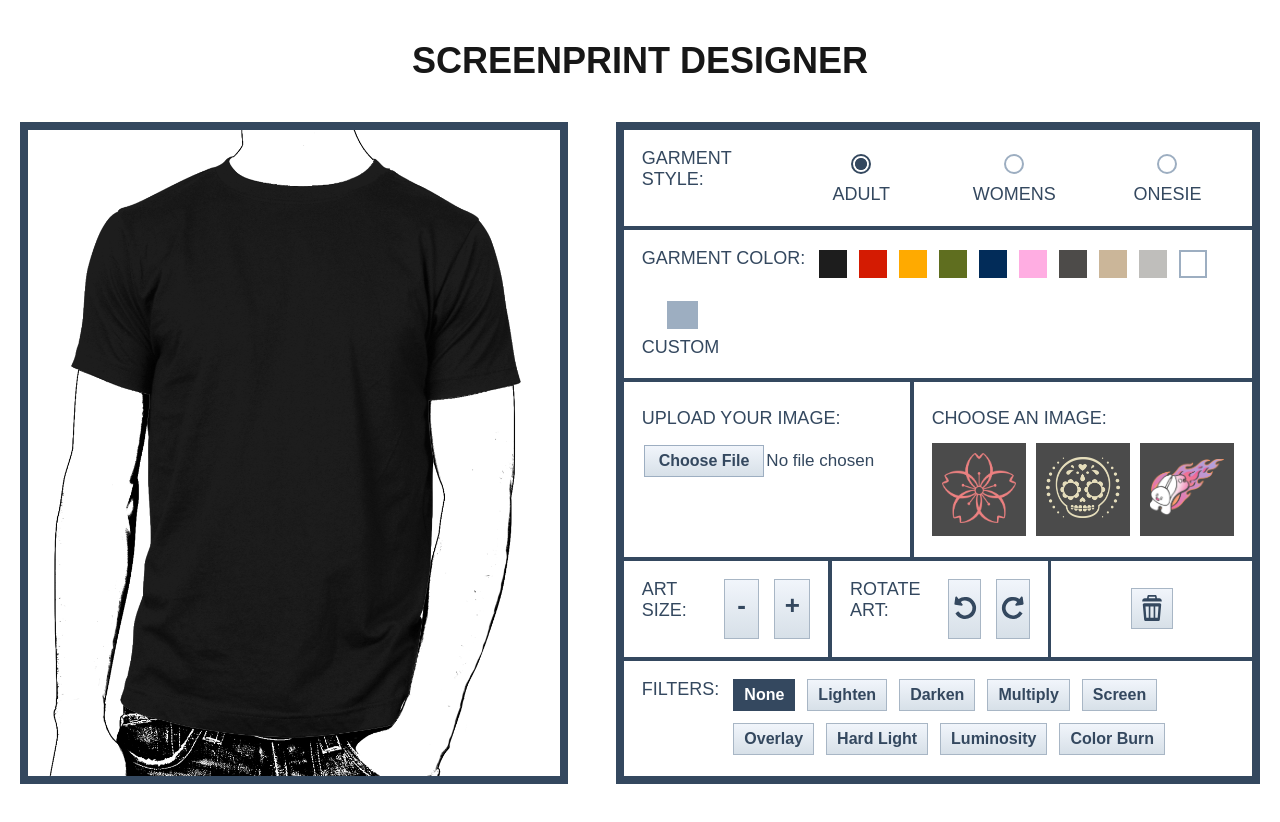
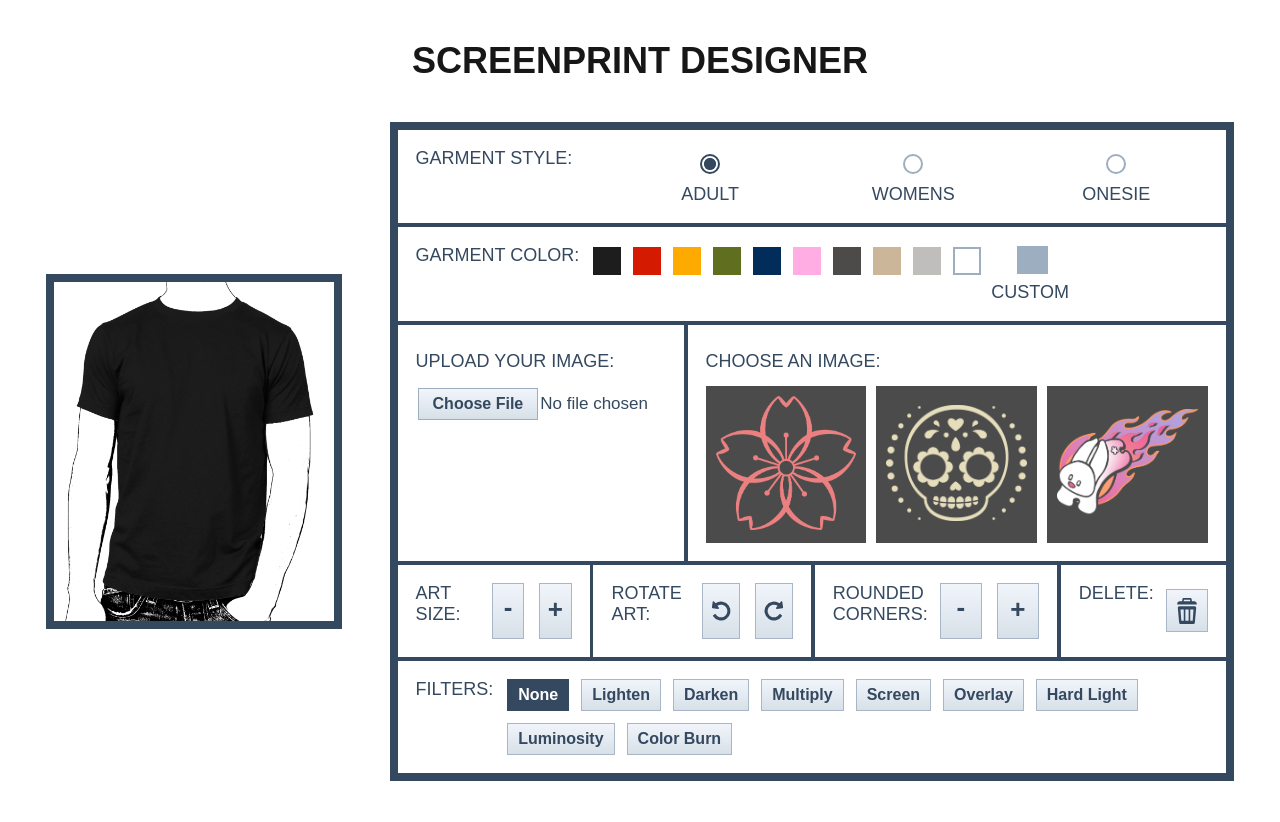
Before and after one commit to oxleberry/screenprint-designer, a Next.js app: page / in a window 1280 px wide. Shown: the top 822 px of the page. Built offline with nearby package versions, Linux system fonts and the light colour scheme.

Commit message:
feat(screenprint designer): add rounded corners option ui

```diff
--- a/src/app/page.js
+++ b/src/app/page.js
@@ -340,6 +340,10 @@ export default function ScreenprintDesigner() {
 		}
 	}
 
+	function roundedCornersClickHandler(event) {
+		console.log("Rounded Corners")
+	}
+
 	function deleteClickHandler(event) {
 		// skip if designs are empty
 		if (designRefs.current[0] === null) return;
@@ -568,7 +572,7 @@ export default function ScreenprintDesigner() {
 						</div>
 					</div>
 
-					<div className="option-section sub-section-container option-size-rotate-delete">
+					<div className="option-section sub-section-container art-manipulation-section">
 						{/* Option - Size */}
 						<div className="sub-divider">
 							<div className="option-sub-section option-size">
@@ -578,13 +582,13 @@ export default function ScreenprintDesigner() {
 									className="option-button"
 									onClick={sizeClickHandler}
 									aria-label="decrease art size"
-								>-</button>
+								><span className="minus-icon">-</span></button>
 								<button
 									id="plus"
 									className="option-button"
 									onClick={sizeClickHandler}
 									aria-label="increase art size"
-								>+</button>
+								><span className="plus-icon">+</span></button>
 							</div>
 						</div>
 						{/* Option - Rotate */}
@@ -609,6 +613,26 @@ export default function ScreenprintDesigner() {
 										<path d="M 197,190 C 206,199 198,217 185,217 L 69,217 C 59,217 52,210 52,200 L 52,84 C 52,70 70.5,63.5 79,72 L 113.5,106.5 A 198,198 0 1 1 98,377 C 95,374 95,368.5 98,365.5 L133.5,330 C136.5,327 142.5,327 145.5,330 A 132,132 0 1 0 160.5,153.5 Z"></path>
 									</svg>
 								</button>
+							</div>
+						</div>
+						{/* Option - Rounded Corners */}
+						<div className="sub-divider">
+							<div className="option-sub-section option-border-radius">
+								<label className="option-label">Rounded Corners:</label>
+								<div className="row">
+									<button
+										id="decrease"
+										className="option-button"
+										onClick={roundedCornersClickHandler}
+										aria-label="decrease rounded corners"
+									><span className="minus-icon">-</span></button>
+									<button
+										id="increase"
+										className="option-button"
+										onClick={roundedCornersClickHandler}
+										aria-label="increase rounded corners"
+									><span className="plus-icon">+</span></button>
+								</div>
 							</div>
 						</div>
 						{/* Option - Delete */}
--- a/src/styles/_screenprint-designer.scss
+++ b/src/styles/_screenprint-designer.scss
@@ -126,7 +126,7 @@
 
 		.row {
 			display: flex;
-			padding-bottom: 10px;
+			justify-content: center;
 		}
 
 		.option-label {
@@ -319,12 +319,12 @@
 			}
 		}
 
-		// ============================
-		// Art Size, Rotate & Delete
-		// ============================
-		.option-size-rotate-delete {
+		// =============================================
+		// Art Size, Rotate, Border Radius, & Delete
+		// =============================================
+		.art-manipulation-section {
 			display: grid;
-			grid-template-columns: 1fr 1fr 1fr;
+			grid-template-columns: 1fr 1fr 1fr .7fr;
 
 			.option-sub-section {
 				justify-content: space-between;
@@ -332,7 +332,20 @@
 			}
 
 			.option-label {
-				margin-right: 10px;
+				margin-right: 12px;
+			}
+
+			.sub-divider {
+				display: flex;
+
+				&:nth-child(n + 2) {
+					&::before {
+						content: '';
+						height: 100%;
+						width: 4px;
+						background-color: var(--options-color);
+					}
+				}
 			}
 
 			.option-button {
@@ -347,41 +360,60 @@
 				padding-bottom: 7px;
 				transition: all 200ms ease-out;
 
+				& + .option-button {
+					margin-left: 15px;
+				}
+
 				&:hover {
 					box-shadow: 0 0 0 2px var(--options-color-light);
 					transition: all 200ms ease-out;
 				}
+			}
 
-				& + .option-button {
-					margin-left: 15px;
+			.option-button:has(.rotate-icon),
+			.option-button:has(.delete-icon) {
+				width: 42px;
+				padding: 2px 0 7px;
+			}
+
+			@media (orientation: portrait) {
+				.option-button:has(.minus-icon) {
+					padding: 2px 5px 5px 5px;
+				}
+
+				.option-button:has(.plus-icon) {
+					padding: 2px 5px 5px 11px;
 				}
 			}
 
-			.option-size,
-			.option-rotate,
-			.option-delete {
-				display: flex;
-				padding: 18px 18px;
+			.minus-icon {
+				pointer-events: none;
+				padding: 0 9px 0;
 			}
 
-			.option-delete {
-				justify-content: center;
-				align-items: center;
-				width: 100%;
+			.plus-icon {
+				display: block;
+				pointer-events: none;
+				margin-top: 4px;
+				padding: 0 6px 0;
+			}
 
-				.option-label {
-					display: none;
-				}
+			.option-delete .option-button {
+				align-self: center;
+			}
+
+			.rotate-icon {
+				height: 24px;
+				padding: 0 6px;
 			}
 
 			.rotate-icon,
 			.delete-icon {
+				margin-top: 6px;
 				display: block;
-				pointer-events: none;
-				width: 28px;
-				margin-top: 6px;
 				margin-left: auto;
 				margin-right: auto;
+				pointer-events: none;
 
 				path {
 					fill: var(--options-color);
@@ -398,8 +430,6 @@
 
 			.delete-icon {
 				width: 26px;
-				margin-left: auto;
-				margin-right: auto;
 			}
 		}
 
```
